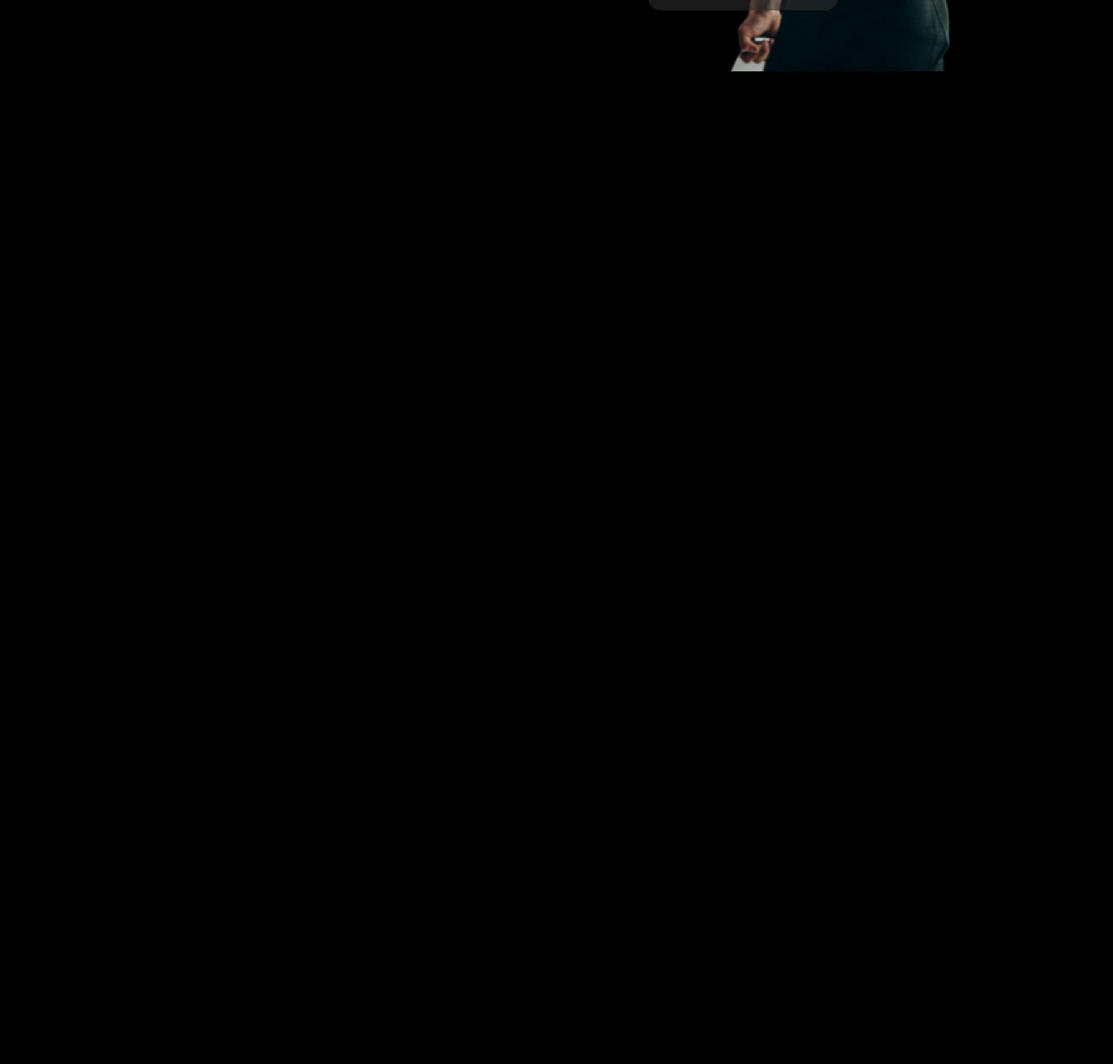
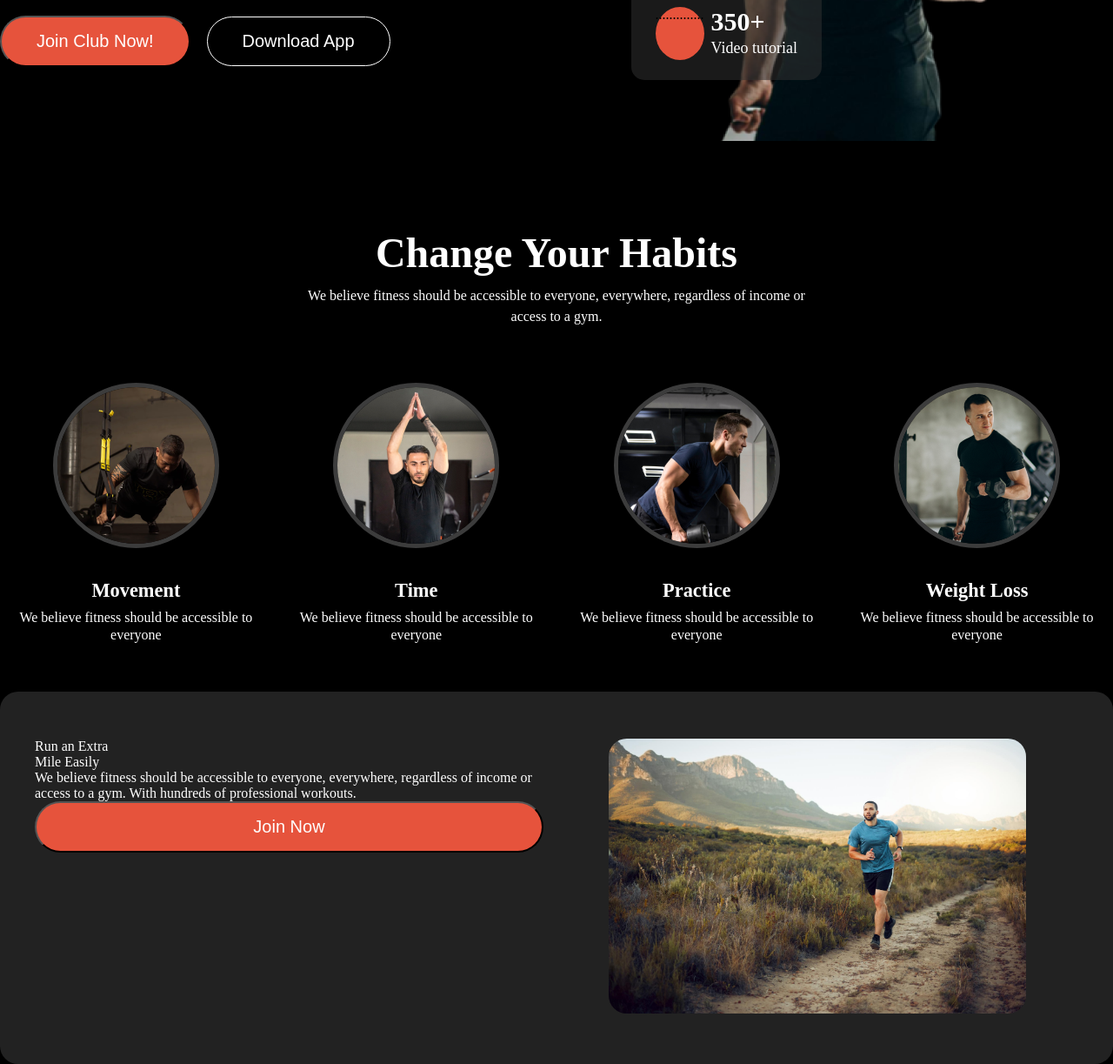
Before and after one commit to Rifat-shermin/Assignment2-for-programming-hero, a plain HTML site: page index.html in a window 1280 px wide. Shown: the part 600-1823 px from the top of the page at 87% size. Before the commit the page ends 800 px from the top, so only its background shows below. Drawn offline with Linux system fonts and the light colour scheme.

Commit message:
Habits part commit

```diff
--- a/index.html
+++ b/index.html
@@ -61,11 +61,63 @@
     </header>
     <!-- .....Header ends here......  -->
 
+
+
+
     <!-- .....main starts here......  -->
+
+    <!-- Habits section starts -->
      <main class="main">
+        <section class="habits display-flex">
+            <div class="habit-top">
+                <h1 class="habit-title white1">Change Your Habits</h1>
+                <p class="habit-description white1">We believe fitness should be accessible to everyone, everywhere, regardless of income or <br> access to a gym.</p>
+            </div>
+            <div class="habit-bottom display-flex">
+                <div class="habit">
+                    <img src="images/image 3.png" alt="">
+                    <h5 class="habit-name white1">Movement</h5>
+                    <p class="habit-detail white1">We believe fitness should be accessible to everyone</p>
+                </div>
+                <div class="habit">
+                    <img src="images/image 2.png" alt="">
+                    <h5 class="habit-name white1">Time</h5>
+                    <p class="habit-detail white1">We believe fitness should be accessible to everyone</p>
+                </div>
+                <div class="habit">
+                    <img src="images/image 4.png" alt="">
+                    <h5 class="habit-name white1">Practice</h5>
+                    <p class="habit-detail white1">We believe fitness should be accessible to everyone</p>
+                </div>
+                <div class="habit">
+                    <img src="images/image 5.png" alt="">
+                    <h5 class="habit-name white1">Weight Loss</h5>
+                    <p class="habit-detail white1">We believe fitness should be accessible to everyone</p>
+                </div>
+            </div>
+        </section>
+     <!-- Habits section ends -->
+
+    <!-- Extra miles section starts -->
+        <section class="extra-miles display-flex">
+            <div class="run-container display-flex">
+                <p class="run-title white1">Run an Extra <br>Mile Easily</p>
+                <p class="run-detail white1">We believe fitness should be accessible to everyone, everywhere, regardless of income or access to a gym. With hundreds of professional workouts.</p>
+                <button class="btn-join white1">Join Now</button>
+            </div>
+            <div class="runnig-img-container">
+                <img src="images/run.jpg" alt="">
+            </div>
+        </section>
+    <!-- Extra miles section ends -->
 
      </main>
      <!-- .....main ends here......  -->
+
+
+
+
+
 
      <!-- .....footer starts here......  -->
       <footer class="footer">
--- a/styles/style.css
+++ b/styles/style.css
@@ -53,10 +53,10 @@
     max-width: 82rem;
     margin: 0 auto;
     justify-content: space-between;
-    margin-top: 60px;
+    margin-top: 100px;
 }
 .nav-links{
-    /* box-sizing: border-box; */
+    box-sizing: border-box;
     border: 1px solid rgba(255, 255, 255, 0.164);
     border-radius: 2.5rem;
     gap: 3.12rem;
@@ -73,6 +73,7 @@
     text-decoration: none;
 }
 .nav-title{
+    font-style: italic;
     font-size: 2.25rem;
     font-weight: 800;
 
@@ -90,7 +91,8 @@
 
 /* banner style starts */
 .banner{
-    gap: 90px;
+    margin-top: 2.5rem;
+    gap: 3rem;
 
 }
 .banner>div{
@@ -148,6 +150,8 @@
     background-color: black;
 
 }
+
+/* pops styles start */
 .pop1{
     background-color: rgba(48, 48, 48, 0.54);
     padding: 23px 28px;
@@ -187,5 +191,79 @@
     top: 20%;
     right: 5%;
 }
+/* pops styles ends */
 /* banner style ends */
 /* Header style ends here */
+
+
+/* .........main section style starts here............ */
+.main{
+
+    max-width: 82rem;
+    margin: 0 auto;
+}
+/* habit section start */
+.habits{
+    flex-direction: column;
+    justify-content: center;
+    align-items: center;
+
+    margin-top: 6.25rem;
+    margin-bottom: 3.5rem;
+    gap: 4rem;
+    text-align: center;
+}
+.habit-title{
+    font-size: 3rem;
+    font-weight: 900;
+    line-height: 120%;
+}
+.habit-description{
+    font-size: 1rem;
+    font-weight: 400;
+    line-height: 1.5rem;
+
+    margin-top: 0.5rem;
+}
+.habit-bottom{
+    gap: 0.6rem;
+}
+.habit>img{
+    border-radius: 50%;
+    margin-bottom: 2rem;
+    border: 5px solid rgba(128, 128, 128, 0.466);
+}
+.habit-name{
+    font-size: 1.4rem;
+    font-weight: 600;
+    line-height: 120%;
+    margin-bottom: 0.5rem;
+}
+.habit-detail{
+    font-size: 1rem;
+    font-weight: 400;
+    line-height: 1.2rem;
+}
+/* habit section end */
+
+/* Run extra miles section starts here */
+.extra-miles{
+    border-radius: 1.3rem;
+    background: rgb(34, 34, 34);
+    padding: 54px 40px;
+    gap: 5%;
+}
+.run-container{
+    flex-direction: column;
+    max-width: 50%;
+
+}
+.runnig-img-container{
+    max-width: 40%;
+}
+.runnig-img-container>img{
+    width: 100%;
+    border-radius: 1.3rem;
+}
+/* Run extra miles section ends here */
+/* .........main section style ends here............ */
```
